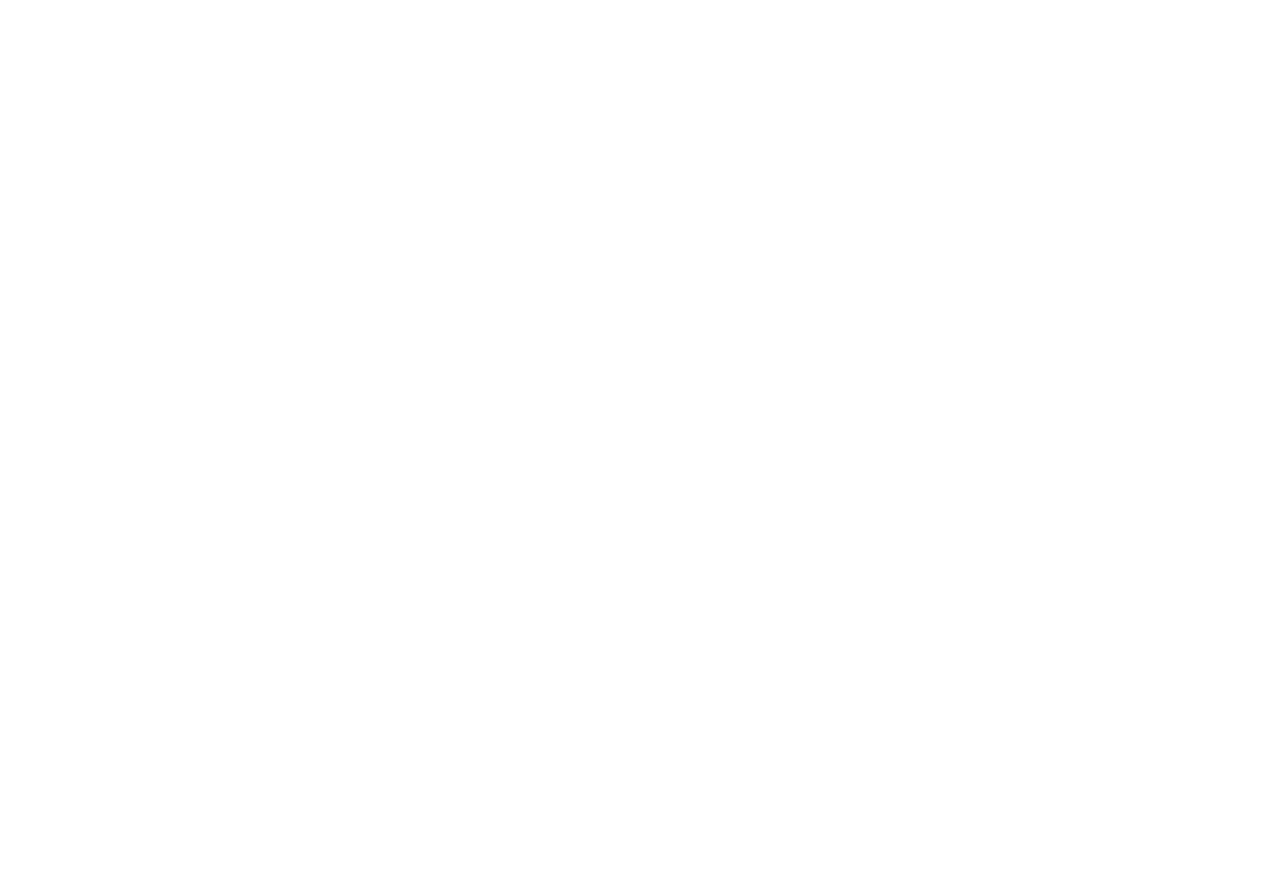
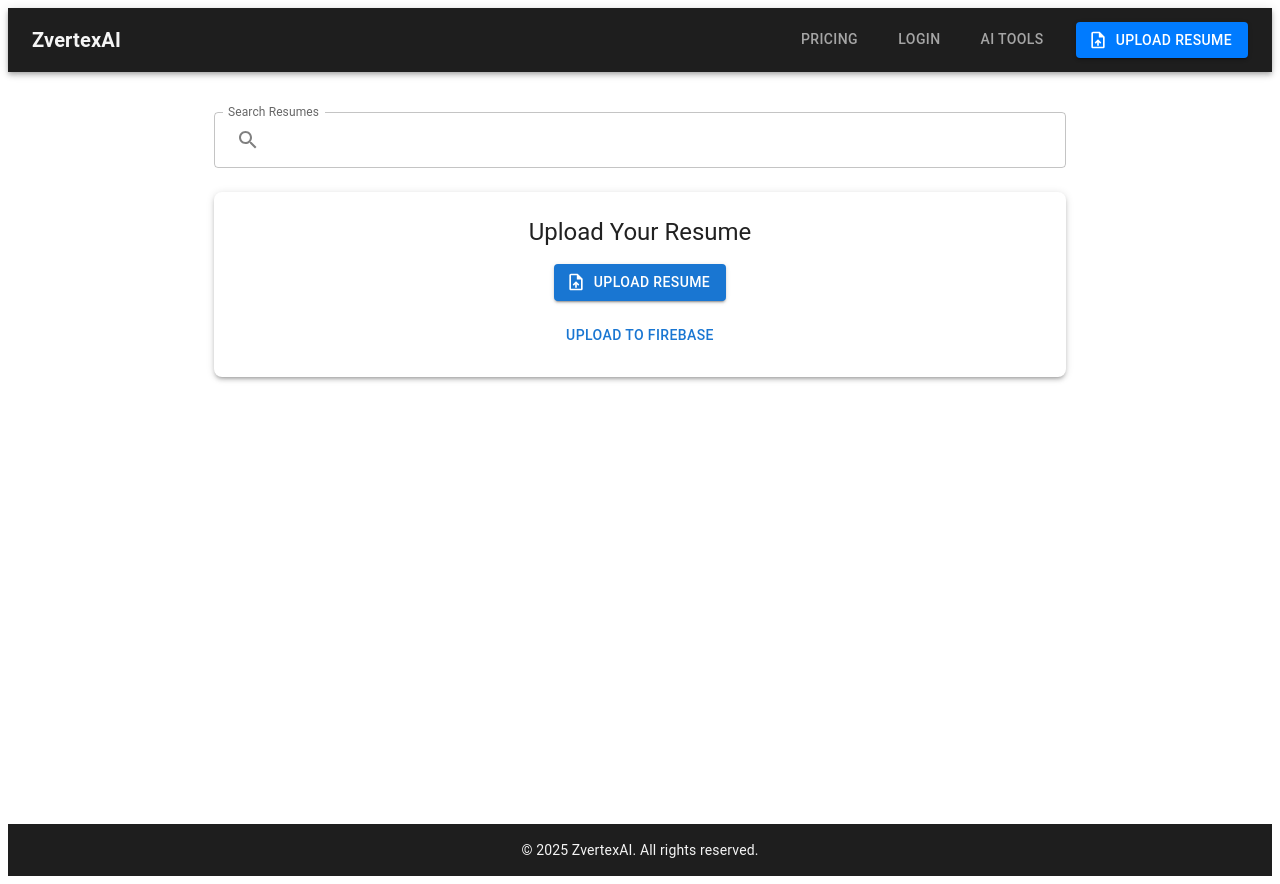
Before and after one commit to Mskumar224/my-react-app, a React (Vite) app: page /upload-resume in a window 1280 px wide. Before the commit this address had no page. Before the commit the page ends 800 px from the top, so only its background shows below. Built offline with nearby package versions, Linux system fonts and the light colour scheme.

Commit message:
changes for firebase

```diff
--- a/src/App.jsx
+++ b/src/App.jsx
@@ -5,6 +5,7 @@ import HomePage from "./pages/HomePage";
 import PricingPage from "./pages/PricingPage";
 import LoginPage from "./pages/LoginPage"; // ✅ Case-sensitive
 import AiToolsPage from "./pages/AiToolsPage";
+import UploadResumePage from "./pages/UploadResumePage";  // Import the UploadResumePage
 
 function App() {
   return (
@@ -15,6 +16,7 @@ function App() {
           <Route path="pricing" element={<PricingPage />} />
           <Route path="login" element={<LoginPage />} />
           <Route path="ai-tools" element={<AiToolsPage />} />
+          <Route path="upload-resume" element={<UploadResumePage />} />  {/* Add UploadResumePage route */}
         </Route>
       </Routes>
     </Router>
--- a/src/firebase.jsx
+++ b/src/firebase.jsx
@@ -1,17 +1,23 @@
 // Import the functions you need from the SDKs you need
 import { initializeApp } from "firebase/app";
+import { getStorage, ref, uploadBytes } from 'firebase/storage';
 // TODO: Add SDKs for Firebase products that you want to use
 // https://firebase.google.com/docs/web/setup#available-libraries
 
 // Your web app's Firebase configuration
 const firebaseConfig = {
-  apiKey: "AIzaSyBfxP5HeFyVtz4g3A0_nETeWGKD5FAhmKk",
-  authDomain: "jobautoapply-30166.firebaseapp.com",
-  projectId: "jobautoapply-30166",
-  storageBucket: "jobautoapply-30166.firebasestorage.app",
-  messagingSenderId: "66388658269",
-  appId: "1:66388658269:web:69449c96ba6af52af865b4"
+  apiKey: "AIzaSyBTYO2ONBj8jMSk3eoAyhJhRQn3OyNKdNg",
+  authDomain: "zvertexai.firebaseapp.com",
+  projectId: "zvertexai",
+  storageBucket: "zvertexai.firebasestorage.app",
+  messagingSenderId: "318652417482",
+  appId: "1:318652417482:web:b3adb0a19e6da80070bb33"
 };
 
 // Initialize Firebase
+
+
 const app = initializeApp(firebaseConfig);
+const storage = getStorage(app);
+
+export { storage, ref, uploadBytes };
--- a/src/layouts/MainLayout.jsx
+++ b/src/layouts/MainLayout.jsx
@@ -1,21 +1,45 @@
 import React from "react";
-import { AppBar, Toolbar, Typography, Tabs, Tab, Box, Container } from "@mui/material";
+import { AppBar, Toolbar, Typography, Tabs, Tab, Box, Button } from "@mui/material";
 import { Outlet, useNavigate } from "react-router-dom";
+import { UploadFile } from "@mui/icons-material"; // Import Upload File icon
 
 const Header = () => {
   const navigate = useNavigate();
 
   return (
     <AppBar position="static" sx={{ bgcolor: "#1e1e1e" }}>
-      <Toolbar sx={{ justifyContent: "space-between" }}>
-        <Typography variant="h6" sx={{ fontWeight: "bold", color: "#f5f5f5", cursor: "pointer" }} onClick={() => navigate("/")}>
-          MyApp
+      <Toolbar sx={{ display: "flex", justifyContent: "space-between", alignItems: "center" }}>
+        <Typography
+          variant="h6"
+          sx={{ fontWeight: "bold", color: "#f5f5f5", cursor: "pointer" }}
+          onClick={() => navigate("/")}
+        >
+          ZvertexAI
         </Typography>
-        <Tabs textColor="inherit" indicatorColor="secondary">
-          <Tab label="PRICING" onClick={() => navigate("/pricing")} />
-          <Tab label="LOGIN" onClick={() => navigate("/login")} />
-          <Tab label="AI TOOLS" onClick={() => navigate("/ai-tools")} />
-        </Tabs>
+
+        {/* Tabs */}
+        <Box sx={{ display: "flex", alignItems: "center" }}>
+          <Tabs textColor="inherit" indicatorColor="secondary">
+            <Tab label="PRICING" onClick={() => navigate("/pricing")} />
+            <Tab label="LOGIN" onClick={() => navigate("/login")} />
+            <Tab label="AI TOOLS" onClick={() => navigate("/ai-tools")} />
+          </Tabs>
+
+          {/* Upload Resume Button */}
+          <Button
+            variant="contained"
+            color="primary"
+            onClick={() => navigate("/upload-resume")}
+            sx={{
+              ml: 2, // Left margin for spacing
+              bgcolor: "#007bff", // Blue color
+              '&:hover': { bgcolor: "#0056b3" }, // Darker blue on hover
+            }}
+            startIcon={<UploadFile />}
+          >
+            Upload Resume
+          </Button>
+        </Box>
       </Toolbar>
     </AppBar>
   );
@@ -23,7 +47,7 @@ const Header = () => {
 
 const Footer = () => (
   <Box sx={{ py: 2, textAlign: "center", bgcolor: "#1e1e1e", mt: 4, color: "#f5f5f5" }}>
-    <Typography variant="body2">© 2025 MyApp. All rights reserved.</Typography>
+    <Typography variant="body2">© 2025 ZvertexAI. All rights reserved.</Typography>
   </Box>
 );
 
@@ -31,9 +55,9 @@ const MainLayout = () => {
   return (
     <>
       <Header />
-      <Container maxWidth="lg" sx={{ mt: 5 }}>
+      <Box sx={{ minHeight: "calc(100vh - 120px)" }}>
         <Outlet /> {/* This will load different page content */}
-      </Container>
+      </Box>
       <Footer />
     </>
   );
--- /dev/null
+++ b/src/pages/UploadResumePage.jsx
@@ -0,0 +1,107 @@
+// src/pages/UploadResumePage.jsx
+import React, { useState } from "react";
+import { Box, Container, Typography, Button, TextField, IconButton, Paper } from "@mui/material";
+import { Search, UploadFile } from "@mui/icons-material";
+import { storage, ref, uploadBytes } from '../firebase';
+
+const UploadResumePage = () => {
+  const [searchQuery, setSearchQuery] = useState(""); // State for search query
+  const [fileName, setFileName] = useState(""); // State for file name
+
+  const [file, setFile] = useState(null);
+  const [uploading, setUploading] = useState(false);
+  const [url, setUrl] = useState('');
+  // Handle file upload
+  const handleFileChange = (e) => {
+    const file = e.target.files[0];
+    if (file) {
+      setFileName(file.name);
+      setFile(file.name) // Store selected file name
+    }
+  };
+
+  // Handle search input change
+  const handleSearchChange = (e) => {
+    setSearchQuery(e.target.value); // Update search query
+  };
+  const handleUpload = async () => {
+    if (file) {
+      setUploading(true);
+
+      // Create a storage reference for the file
+      const storageRef = ref(storage, `uploads/${file.name}`);
+
+      try {
+        // Upload the file
+        await uploadBytes(storageRef, file);
+        setUploading(false);
+
+        // Get the download URL
+        const fileUrl = await storageRef.getDownloadURL();
+        setUrl(fileUrl);
+
+        console.log('File uploaded successfully:', fileUrl);
+      } catch (error) {
+        setUploading(false);
+        console.error('Error uploading file:', error);
+      }
+    }
+  };
+
+  return (
+    <Container maxWidth="md" sx={{ mt: 5 }}>
+      {/* Search Bar */}
+      <Box sx={{ display: "flex", justifyContent: "space-between", mb: 3 }}>
+        <TextField
+          value={searchQuery}
+          onChange={handleSearchChange}
+          label="Search Resumes"
+          variant="outlined"
+          fullWidth
+          sx={{ borderRadius: 2 }}
+          InputProps={{
+            startAdornment: (
+              <IconButton sx={{ color: "gray" }}>
+                <Search />
+              </IconButton>
+            ),
+          }}
+        />
+      </Box>
+
+      {/* Upload Resume Section */}
+      <Paper sx={{ p: 3, display: "flex", flexDirection: "column", alignItems: "center", borderRadius: 2, boxShadow: 3 }}>
+        <Typography variant="h5" sx={{ mb: 2 }}>Upload Your Resume</Typography>
+
+        {/* Resume Upload Button */}
+        <Button
+          variant="contained"
+          color="primary"
+          component="label"
+          sx={{ mb: 2 }}
+          startIcon={<UploadFile />}
+        >
+          Upload Resume
+          <input
+            type="file"
+            accept=".pdf,.doc,.docx"
+            hidden
+            onChange={handleFileChange}
+          />
+        </Button>
+        <Button onClick={handleUpload} value="Upload">
+                  Upload to firebase
+        </Button>
+
+        {/* Display the file name */}
+        {fileName && (
+          <Typography variant="body1" sx={{ mb: 2, fontStyle: "italic" }}>
+            File: {fileName}
+          </Typography>
+        )}
+      </Paper>
+    </Container>
+  );
+};
+
+export default UploadResumePage;
```
Also changed, not shown: src/cors.json (added, +7 -0 lines), firebase.json (added), 2 other files (tests, documents, lock files or other folders).
